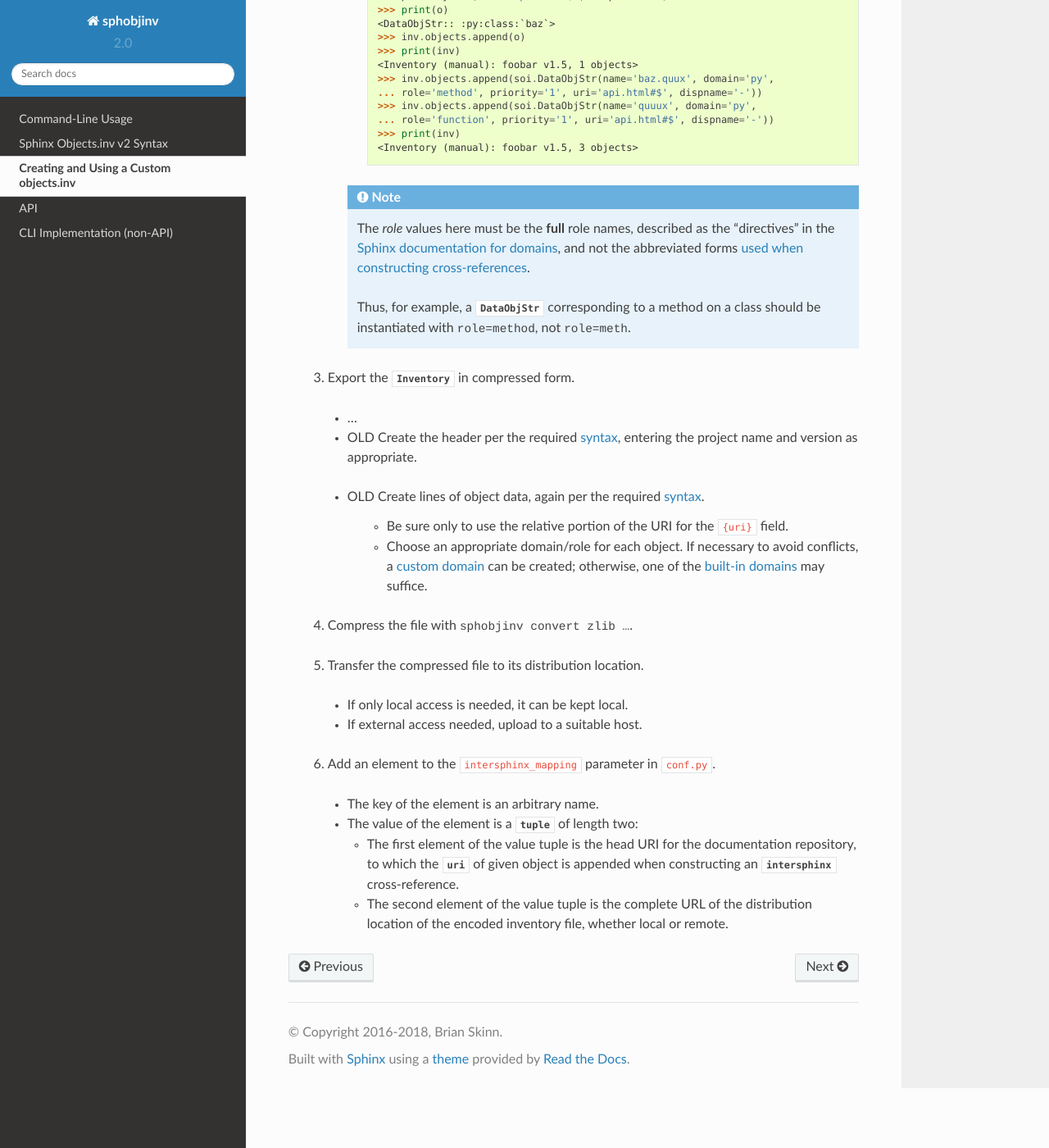
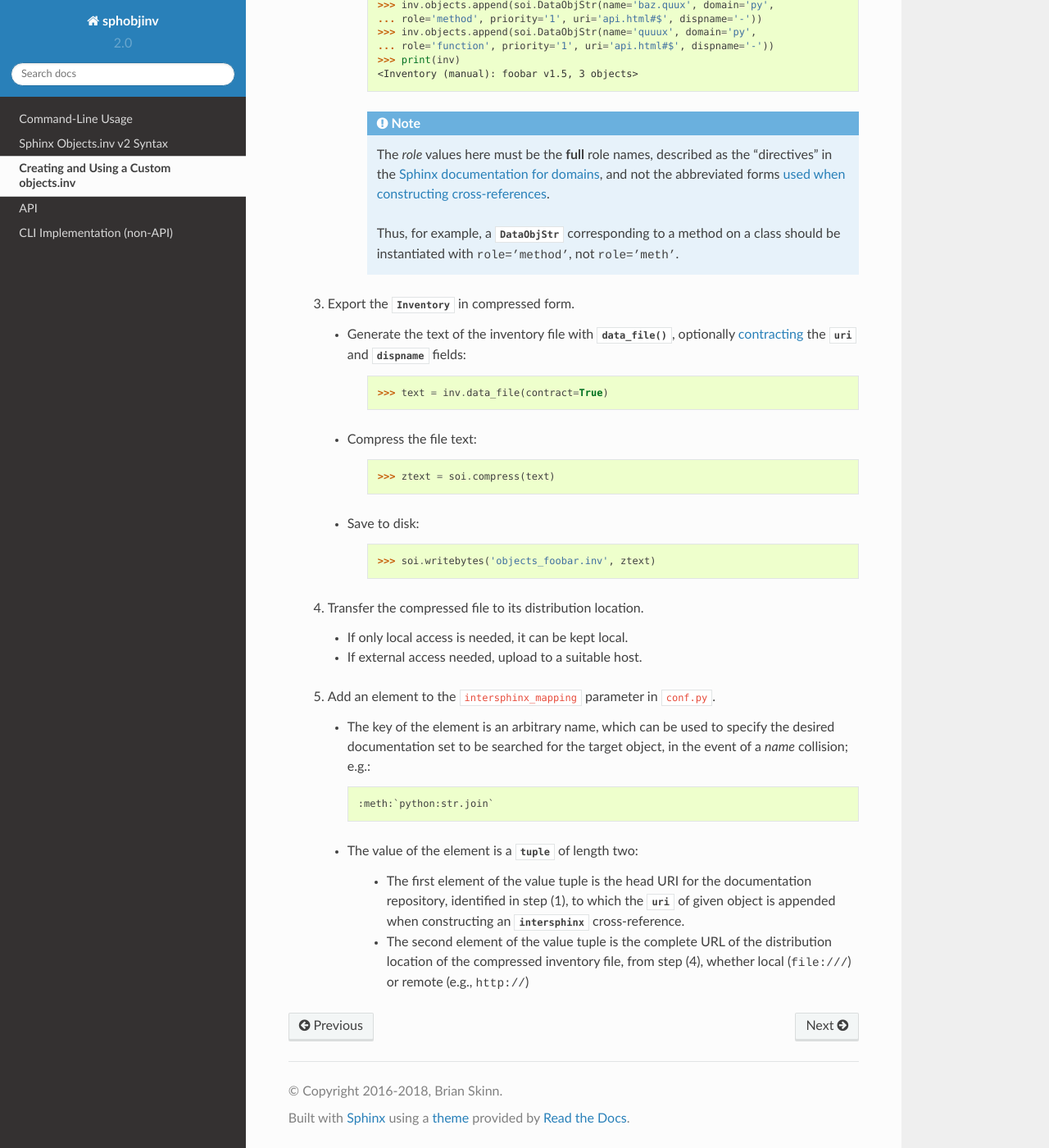
Before and after one commit to bskinn/sphobjinv, a Sphinx documentation site: the page built from doc/source/customfile.rst, in a window 1280 px wide and 1400 px high, scrolled down 843 px. Shown: the whole window at 82% size. Built offline with Sphinx 7.4.7 and the Read the Docs theme 2.0.0, drawn with Linux system fonts in a browser that asks for light colours; some of the changed text lies outside the part shown.

Commit message:
DOC: Complete customfile; various other
Final draft of customfile.rst is done. Still should be looked
at a few more times, to iron out any last glitches.

Makefile is revised to allow for new 'sphmake' bash alias,
enabling passing of options to sphinx-build

Change doctest_global_setup code block so that _clear_files
explicitly works in the 'scratch' directory. The way it was before,
if a doctest happened to be written so that the working directory
changed, _clear_files would wreak messy havoc.

```diff
--- a/doc/source/conf.py
+++ b/doc/source/conf.py
@@ -196,12 +196,14 @@
 from pathlib import Path
 import shutil as sh
 
+# SHOULD never break anything?
 _dir = Path('scratch').absolute()
+
 _res_inv = Path().resolve().parent
 _res_inv = _res_inv / 'sphobjinv' / 'test' / 'resource' / 'objects_attrs.inv'
 
 def _clear_files():
-    for fp in [_ for _ in Path().iterdir() if _.is_file()]:
+    for fp in [_ for _ in _dir.iterdir() if _.is_file()]:
         fp.unlink()
 
 try:
--- a/doc/source/customfile.rst
+++ b/doc/source/customfile.rst
@@ -4,114 +4,126 @@
 Creating and Using a Custom objects.inv
 =======================================
 
-.. warning::
+The workflow presented here is introduced in the context of manually
+assembling an objects inventory, but the functionality is mainly
+intended for use downstream of a web-scraping or other automated
+content-extraction tool.
 
-    This page is outdated. While the method remains sound
-    for ``sphobjinv`` v2.0, the new features added make
-    a different workflow preferable in Step 2.
+ #. Identify the head of the URI to the documentation. |br| |br|
 
-|br|
 
- 1. Identify the head of the URI to the documentation. |br| |br|
-
- 2. Construct an |Inventory| containing all of the objects of interest.
+ #. Construct an |Inventory| containing all of the objects of interest.
     The :attr:`~sphobjinv.data.SuperDataObj.uri` and
     :attr:`~sphobjinv.data.SuperDataObj.dispname` values
     can be entered with or without the
     :ref:`standard abbreviations <syntax_shorthand>`.
 
-   * Create a blank |Inventory|:
+    * Create an empty |Inventory|:
 
-       .. doctest:: customfile
+        .. doctest:: customfile
 
-           >>> import sphobjinv as soi
-           >>> inv = soi.Inventory()
-           >>> print(inv)
-           <Inventory (manual): None vNone, 0 objects>
+            >>> import sphobjinv as soi
+            >>> inv = soi.Inventory()
+            >>> print(inv)
+            <Inventory (manual): None vNone, 0 objects>
 
-   * Define the :attr:`~sphobjinv.inventory.Inventory.project`
-     and :attr:`~sphobjinv.inventory.Inventory.version` attributes:
+    * Define the :attr:`~sphobjinv.inventory.Inventory.project`
+      and :attr:`~sphobjinv.inventory.Inventory.version` attributes:
 
-       .. doctest:: customfile
+        .. doctest:: customfile
 
-           >>> inv.project = 'foobar'
-           >>> inv.version = '1.5'
-           >>> print(inv)
-           <Inventory (manual): foobar v1.5, 0 objects>
+            >>> inv.project = 'foobar'
+            >>> inv.version = '1.5'
+            >>> print(inv)
+            <Inventory (manual): foobar v1.5, 0 objects>
 
-   * Append new :class:`~sphobjinv.data.DataObjStr` instances to
-     :attr:`~sphobjinv.inventory.Inventory.objects` as needed
-     to populate the inventory:
+    * Append new :class:`~sphobjinv.data.DataObjStr` instances to
+      :attr:`~sphobjinv.inventory.Inventory.objects` as needed
+      to populate the inventory:
 
-       .. doctest:: customfile
+        .. doctest:: customfile
 
-           >>> o = soi.DataObjStr(name='baz', domain='py', role='class',
-           ... priority='1', uri='api.html#$', dispname='-')
-           >>> print(o)
-           <DataObjStr:: :py:class:`baz`>
-           >>> inv.objects.append(o)
-           >>> print(inv)
-           <Inventory (manual): foobar v1.5, 1 objects>
-           >>> inv.objects.append(soi.DataObjStr(name='baz.quux', domain='py',
-           ... role='method', priority='1', uri='api.html#$', dispname='-'))
-           >>> inv.objects.append(soi.DataObjStr(name='quuux', domain='py',
-           ... role='function', priority='1', uri='api.html#$', dispname='-'))
-           >>> print(inv)
-           <Inventory (manual): foobar v1.5, 3 objects>
+            >>> o = soi.DataObjStr(name='baz', domain='py', role='class',
+            ... priority='1', uri='api.html#$', dispname='-')
+            >>> print(o)
+            <DataObjStr:: :py:class:`baz`>
+            >>> inv.objects.append(o)
+            >>> print(inv)
+            <Inventory (manual): foobar v1.5, 1 objects>
+            >>> inv.objects.append(soi.DataObjStr(name='baz.quux', domain='py',
+            ... role='method', priority='1', uri='api.html#$', dispname='-'))
+            >>> inv.objects.append(soi.DataObjStr(name='quuux', domain='py',
+            ... role='function', priority='1', uri='api.html#$', dispname='-'))
+            >>> print(inv)
+            <Inventory (manual): foobar v1.5, 3 objects>
 
-     .. note::
+        .. note::
 
-         The `role` values here must be the **full** role names,
-         described as the "directives" in the `Sphinx documentation for
-         domains <http://www.sphinx-doc.org/en/1.7/domains.html#the-python-domain>`__,
-         and not the abbreviated forms `used when constructing cross-references
-         <http://www.sphinx-doc.org/en/1.7/domains.html#cross-referencing-python-objects>`__.
+            The `role` values here must be the **full** role names,
+            described as the "directives" in the `Sphinx documentation for
+            domains <http://www.sphinx-doc.org/en/1.7/domains.html#the-python-domain>`__,
+            and not the abbreviated forms `used when constructing cross-references
+            <http://www.sphinx-doc.org/en/1.7/domains.html#cross-referencing-python-objects>`__.
 
-         Thus, for example, a :class:`~sphobjinv.data.DataObjStr` corresponding
-         to a method on a class should be instantiated with
-         |cour|\ role=method\ |/cour|, not |cour|\ role=meth\ |/cour|.
+            Thus, for example, a :class:`~sphobjinv.data.DataObjStr` corresponding
+            to a method on a class should be instantiated with
+            |cour|\ role='method'\ |/cour|, not |cour|\ role='meth'\ |/cour|.
 
 
 
- 3. Export the |Inventory| in compressed form.
+ #. Export the |Inventory| in compressed form.
 
-   * ...
+    * Generate the text of the inventory file
+      with :meth:`~sphobjinv.inventory.Inventory.data_file`,
+      optionally :ref:`contracting <syntax_shorthand>` the
+      :attr:`~sphobjinv.data.SuperDataObj.uri` and
+      :attr:`~sphobjinv.data.SuperDataObj.dispname` fields:
 
-   * OLD Create the header per the required :doc:`syntax <syntax>`,
-     entering the project name and version as appropriate. |br| |br|
+        .. doctest:: customfile
 
-   * OLD Create lines of object data, again per the required
-     :doc:`syntax <syntax>`.
+            >>> text = inv.data_file(contract=True)
 
-      * Be sure only to use the relative portion
-        of the URI for the ``{uri}`` field.
+    * Compress the file text:
 
-      * Choose an appropriate domain/role for each object. If necessary
-        to avoid conflicts, a `custom domain
-        <http://samprocter.com/2014/06/documenting-a-language-using-a-
-        custom-sphinx-domain-and-pygments-lexer/>`__ can be created;
-        otherwise, one of the `built-in domains
-        <http://www.sphinx-doc.org/en/stable/domains.html>`__ may suffice.
+        .. doctest:: customfile
 
- 4. Compress the file with |cour|\ sphobjinv convert zlib ...\ |/cour|. |br| |br|
+            >>> ztext = soi.compress(text)
 
- 5. Transfer the compressed file to its distribution location.
+    * Save to disk:
 
-   * If only local access is needed, it can be kept local.
+        .. doctest:: customfile
 
-   * If external access needed, upload to a suitable host.
+            >>> soi.writebytes('objects_foobar.inv', ztext)
 
- 6. Add an element to the |isphxmap|_ parameter in ``conf.py``.
 
-   * The key of the element is an arbitrary name.
+ #. Transfer the compressed file to its distribution location.
 
-   * The value of the element is a |tuple| of length two:
+    * If only local access is needed, it can be kept local.
 
-     * The first element of the value tuple is the head URI for the
-       documentation repository, to which the
-       :meth:`uri <sphobjinv.data.SuperDataObj.uri>` of given object
-       is appended when constructing an |isphx| cross-reference.
+    * If external access needed, upload to a suitable host. |br| |br|
 
-     * The second element of the value tuple is the complete URL of the
-       distribution location of the encoded inventory file,
-       whether local or remote.
+ #. Add an element to the |isphxmap|_ parameter in ``conf.py``.
+
+    * The key of the element is an arbitrary name, which can be used
+      to specify the desired documentation set to be searched
+      for the target object, in the event of a `name` collision; e.g.::
+
+          :meth:`python:str.join`
+
+    * The value of the element is a |tuple| of length two:
+
+        * The first element of the value tuple is the head URI for the
+          documentation repository,
+          identified in step (1),
+          to which the
+          :attr:`~sphobjinv.data.SuperDataObj.uri` of given object
+          is appended when constructing an |isphx| cross-reference.
+
+        * The second element of the value tuple is the complete URL of the
+          distribution location of the compressed inventory file,
+          from step (4), whether local
+          (|cour|\ file:\ ///\ |/cour|)
+          or remote
+          (e.g., |cour|\ http:\ //\ |/cour|)
+
+        .. MAKE SURE TO UPDATE THESE TWO STEP REFERENCES IF NUMBERING CHANGES!!
```
Also changed, not shown: 1 other file.
